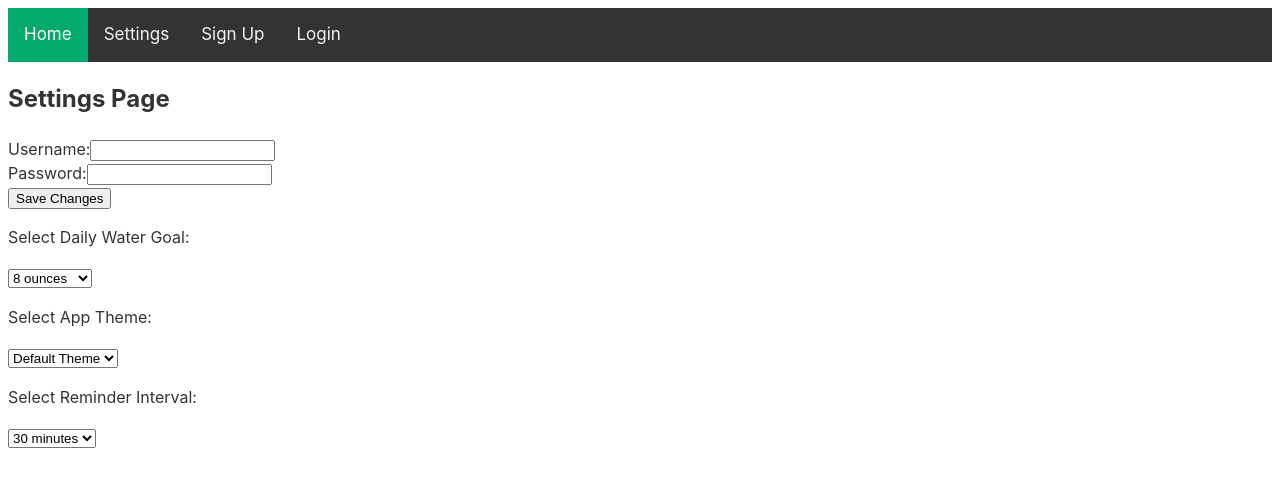
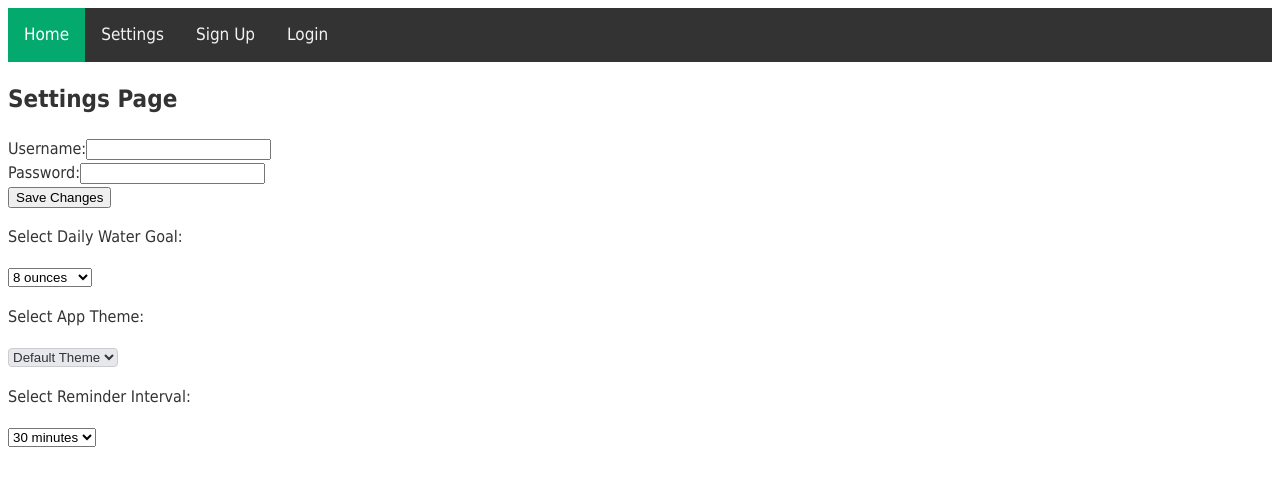
Before and after one commit to aaroncampf/Water-you-doing, a React (Vite) app in the folder frontend/: page /settings in a window 1280 px wide. Shown: the top 486 px of the page. Built offline with nearby package versions, Linux system fonts and the light colour scheme.

Commit message:
hello???????

```diff
--- a/frontend/src/components/DropDown/ColorDropdown.jsx
+++ b/frontend/src/components/DropDown/ColorDropdown.jsx
@@ -1,11 +1,12 @@
-// ColorThemeDropdown.jsx
 import React from 'react';
 import PropTypes from 'prop-types';
-import styles from '../DropDown/dropdown.module.css';
+import styles from '../buttonStyles.module.css';
 
 const ColorThemeDropdown = ({ themes, selectedTheme, onChange }) => {
+  const dropdownClass = `${styles.dropdown} ${styles[selectedTheme]}`;
+
   return (
-    <select value={selectedTheme} onChange={onChange}>
+    <select className={dropdownClass} value={selectedTheme} onChange={onChange}>
       {themes.map((theme) => (
         <option key={theme.value} value={theme.value}>
           {theme.label}
--- a/frontend/src/components/DropDown/dropdown.module.css
+++ /dev/null
@@ -1,20 +0,0 @@
-.dropdown {
-    padding: 8px;
-    font-size: 16px;
-    border: 1px solid #ccc;
-    border-radius: 4px;
-    background-color: #d71212;
-    color: #333;
-    cursor: pointer;
-    outline: none;
-  }
-
-  .dropdown:hover {
-    background-color: #f9f9f9;
-  }
-
-  /* Style the dropdown arrow */
-  .dropdown::after {
-    content: '\25BC'; /* Unicode character for a down arrow */
-    margin-left: 5px;
-  }
--- a/frontend/src/components/DropDown/styles.module.css
+++ b/frontend/src/components/DropDown/styles.module.css
@@ -1,14 +1,13 @@
-/* styles.module.css */
 :root {
     --clr-body-bg-default: #ffffff;
     --clr-card-bg-default: #ffffff;
     --clr-text-default: #333333;
     --clr-heading-default: #555555;
 
-    --clr-body-bg-dark: hsl(209 50% 10%);
-    --clr-card-bg-dark: hsl(209 50% 5%);
-    --clr-text-dark: hsl(209 50% 90%);
-    --clr-heading-dark: hsl(209 50% 80%);
+    --clr-body-bg-dark: #303336;
+    --clr-card-bg-dark: #303336;
+    --clr-text-dark: #E6E8ED;
+    --clr-heading-dark: #E6E8ED;
 
     --clr-body-bg-light: #f0f0f0;
     --clr-card-bg-light: #ffffff;
--- a/frontend/src/components/Home/Home.jsx
+++ b/frontend/src/components/Home/Home.jsx
@@ -4,8 +4,10 @@ import React, { useState } from 'react';
 const Home = () => {
   const [amount, setAmount] = useState(0);
 
+  // TODO: connect to database
+  // TODO: create logic that refreshes water intake at the end of every day
   const handleWaterConsumption = (amount) => {
-    fetch('http://localhost:8000/update_water_consumption/', {
+    fetch('http://127.0.0.1:8000/water/', {
   method: 'POST',
   headers: {
     'Content-Type': 'application/json',
@@ -13,21 +15,6 @@ const Home = () => {
   },
   body: JSON.stringify({ amount }),
     })
-    .then(response => {
-      if (!response.ok) {
-        throw new Error(`HTTP error! Status: ${response.status}`);
-      }
-      return response.json();
-    })
-    .then(data => {
-      console.log(data.message);
-    })
-    .catch(error => {
-      console.error('Error updating water consumption:', error);
-      response.text().then(text => {
-        console.error('Full response:', text);
-      });
-    });
   };
 
   return (
--- a/frontend/src/components/Settings/Settings.jsx
+++ b/frontend/src/components/Settings/Settings.jsx
@@ -2,7 +2,8 @@ import React, { useState, useEffect } from 'react';
 import { useReminderContext } from '../ReminderContext';
 import ColorThemeDropdown from '../DropDown/ColorDropdown';
 import ProfileForm from '../Forms/ProfileForm';
-import styles from '../Dropdown/styles.module.css';
+import themeStyles from '../Dropdown/styles.module.css';
+import buttonStyles from '../buttonStyles.module.css';
 
 const Settings = () => {
   const { reminderInterval, setReminderInterval } = useReminderContext();
--- /dev/null
+++ b/frontend/src/components/buttonStyles.module.css
@@ -0,0 +1,46 @@
+.dropdown {
+    border: 1px solid #ccc;
+    border-radius: 4px;
+    background-color: #E6E8ED;
+    color: #333;
+    cursor: pointer;
+    outline: none;
+  }
+
+  .dropdown:hover {
+    background-color: #f9f9f9;
+  }
+
+  .dropdown::after {
+    content: '\25BC'; /* Unicode character for a down arrow */
+    margin-left: 5px;
+  }
+
+  /* Add styles for each theme */
+  .dark {
+    background-color: #303336;
+    color: hsl(209 50% 90%);
+  }
+
+  .dark:hover {
+    background-color: hsl(209 50% 5%);
+  }
+
+  .dark::after {
+    content: '\25BC'; /* Unicode character for a down arrow */
+    margin-left: 5px;
+  }
+
+  .light {
+    background-color: #f0f0f0;
+    color: #000000;
+  }
+
+  .light:hover {
+    background-color: #ffffff;
+  }
+
+  .light::after {
+    content: '\25BC'; /* Unicode character for a down arrow */
+    margin-left: 5px;
+  }
--- a/frontend/src/index.css
+++ b/frontend/src/index.css
@@ -1,5 +1,5 @@
 :root {
-  font-family: Inter, system-ui, Avenir, Helvetica, Arial, sans-serif;
+  font-family: Tahoma, sans-serif;
   line-height: 1.5;
   font-weight: 400;
 
@@ -7,4 +7,5 @@
   text-rendering: optimizeLegibility;
   -webkit-font-smoothing: antialiased;
   -moz-osx-font-smoothing: grayscale;
+
 }
```
Lines whose indentation alone changed are shown as unchanged.
